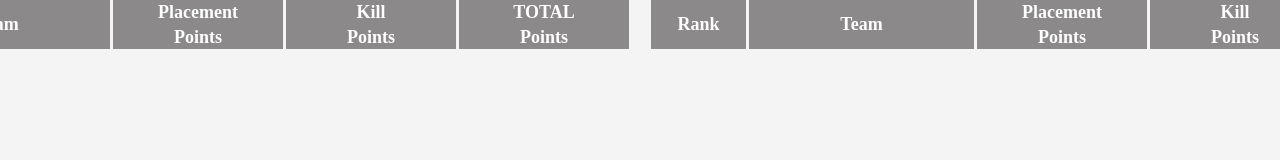
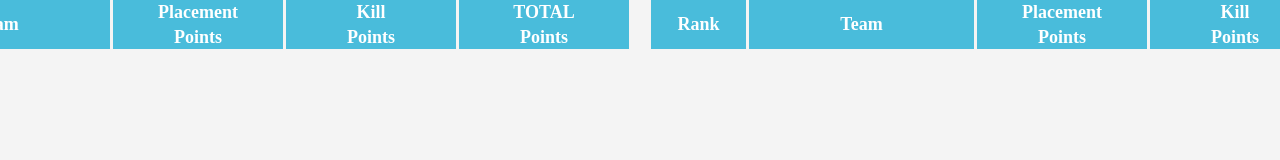
Before and after one commit to JoeOrtiz2003/Sample-Score, a plain HTML site: page index.html in a window 1280 px wide. Shown: the top 160 px of the page. Drawn offline with Linux system fonts and the light colour scheme; no server answers.

Commit message:
Add files via upload

```diff
--- a/script.js
+++ b/script.js
@@ -63,9 +63,9 @@ async function fetchAndDisplayData() {
             `;
 
             // Assign rows to left or right grouping based on rank
-            if (index < 8) {
+            if (index < 9) {
                 leftGrouping.appendChild(teamBraket); // Ranks 1 to 8
-            } else if (index >= 8 && index < 16) {
+            } else if (index >= 8 && index < 18) {
                 rightGrouping.appendChild(teamBraket); // Ranks 9 to 16
             }
         });
--- a/style.css
+++ b/style.css
@@ -2,12 +2,12 @@
     --table-font: MonserratSemiBold;
     --secondary-font: MonserratRegular;
     --braket-header-color: white; /* Text Color Text */
-    --braket-header-primary-color: #8b8989; /* Border Color for Team - Total PTS */
-    --braket-header-secondary-color: #8b8989; /* Border Color for Rank */
+    --braket-header-primary-color: #49bcdb; /* Border Color for Team - Total PTS */
+    --braket-header-secondary-color: #49bcdb; /* Border Color for Rank */
     --braket-primary-color: white;
     --braket-secondary-color: white; /* Color Text Chicken */
-    --braket-odd-background-color: #737373;
-    --braket-even-background-color: #484848;
+    --braket-odd-background-color: #255868;
+    --braket-even-background-color: #1f6074;
     --svg-color: white; /* Color Chicken */
 }
 
```
Also changed, not shown: index.html (line endings or trailing spaces).
